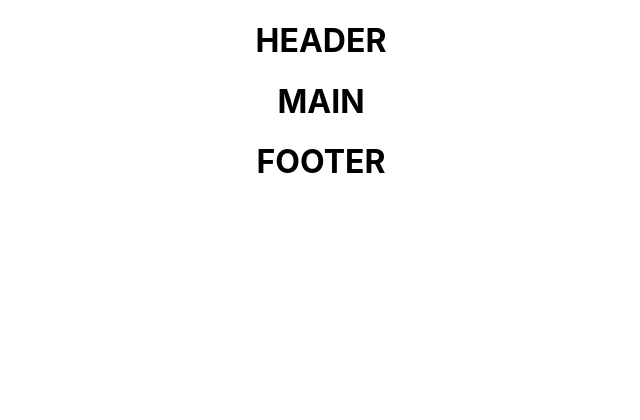
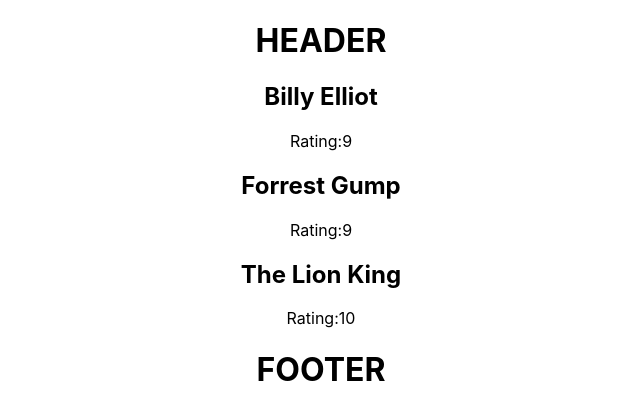
Before and after one commit to CodingEinhornDeu/popcorn-time, a React (Create React App) app: page / in a window 1280 px wide. Shown: the top 420 px of the page, without its empty margins (319-959 px from the left). Built offline with nearby package versions, Linux system fonts and the light colour scheme.

Commit message:
display multiple movies with map

```diff
--- a/src/components/Main.js
+++ b/src/components/Main.js
@@ -1,7 +1,49 @@
+import { render } from '@testing-library/react';
 import React from 'react';
 
+
 function Main() {
-  return <h1>MAIN</h1>;
+
+  const moviesArr = [
+    {
+      id: 1,
+      title: "Billy Elliot",
+      rating: 9
+    },
+    {
+      id: 2,
+      title: "Forrest Gump",
+      rating: 9
+    },
+    {
+      id: 3,
+      title: "The Lion King",
+      rating: 10
+    }
+  ];
+
+  // function renderMovies() {
+  //   let someJsx = [];
+  //   moviesArr.forEach((movie) => {
+
+  //     someJsx.push(<div>Title: {movie.title}</div>)
+  //   });
+  //   return someJsx;
+  // }
+
+  return (
+    <>
+      {moviesArr.map((movie)=>{
+       return(
+      <div key={movie.id}>
+       <h2>{movie.title} </h2>
+      Rating:{movie.rating}
+      </div>
+      );
+      })}
+
+    </>
+  );
 }
 
 export default Main;
```
